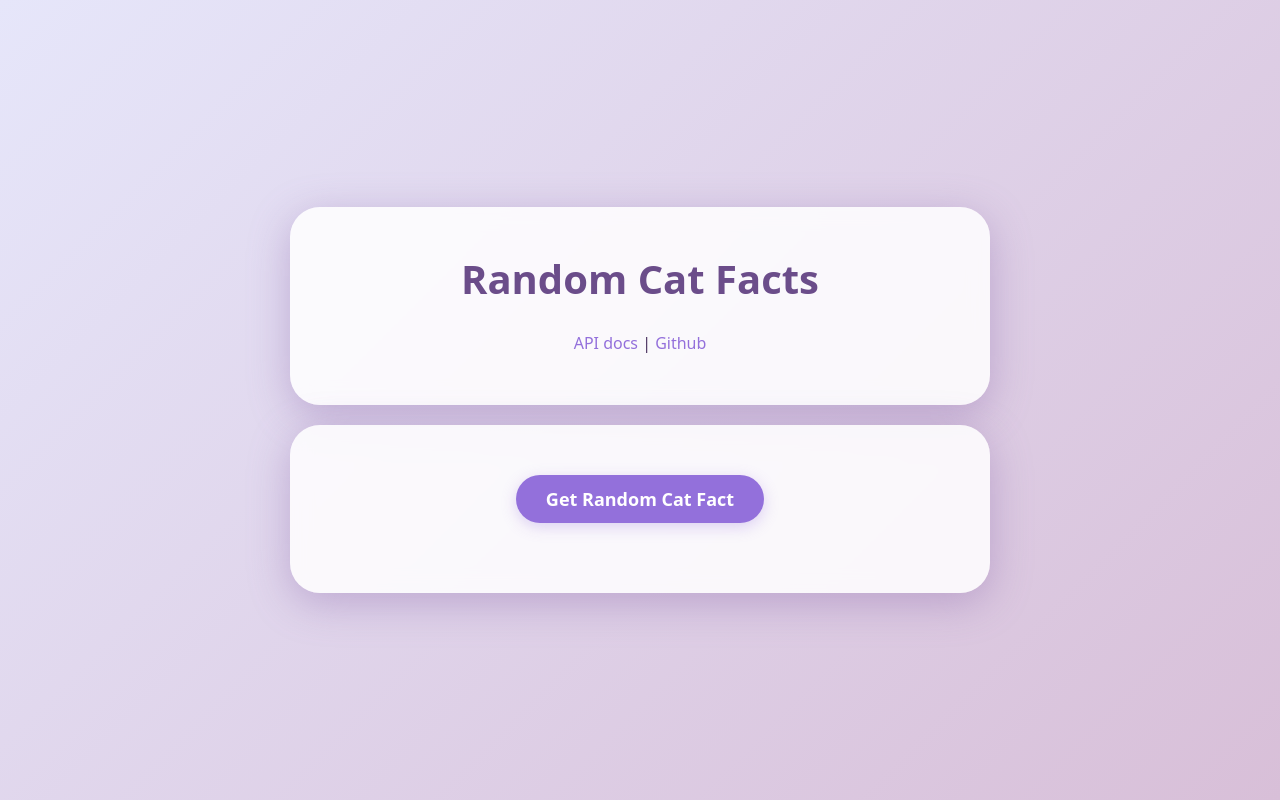
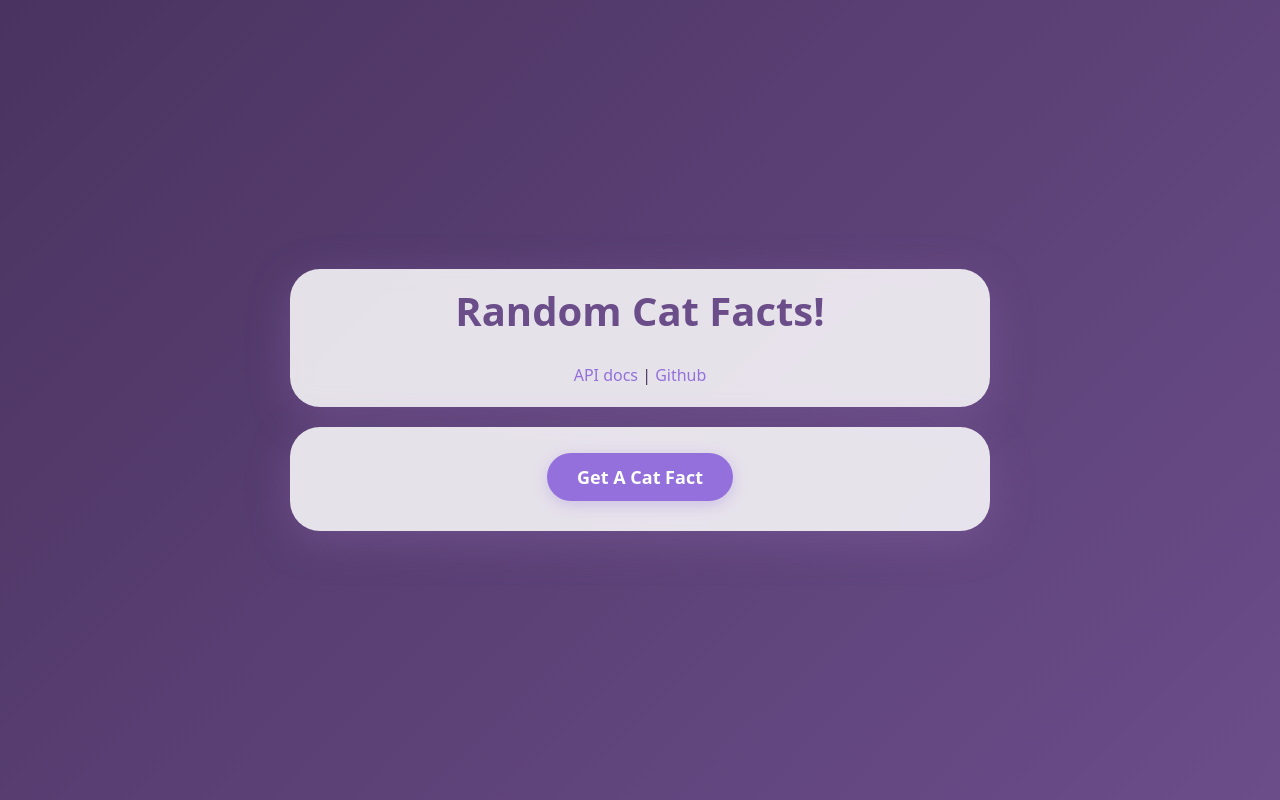
Before and after one commit to kaitbrew/summative-react-with-api, a React (Vite) app in the folder vite-project/: page / in a window 1280 px wide. Built offline with nearby package versions, Linux system fonts and the light colour scheme.

Commit message:
removed dark mode css, adjusted padding, small tweaks

```diff
--- a/vite-project/src/App.css
+++ b/vite-project/src/App.css
@@ -13,7 +13,7 @@
   background-color: rgba(255, 255, 255, 0.85);
   backdrop-filter: blur(10px);
   border-radius: 30px;
-  padding: 50px;
+  padding: 10px 50px;
   box-shadow: 0 10px 40px rgba(138, 103, 171, 0.4);
   width: 700px;
   box-sizing: border-box;
@@ -27,7 +27,7 @@
 
 h1 {
   color: #6b4d8a;
-  margin-bottom: 30px;
+  margin-bottom: 10px;
   font-size: 2.5rem;
 }
 
@@ -68,20 +68,3 @@ h1 {
   line-height: 1.6;
   font-size: 1.1rem;
 }
-
-@media (prefers-color-scheme: dark) {
-  .app-wrapper {
-    background-color: rgba(255, 255, 255, 0.85);
-    color: #4a3360;
-  }
-
-  h1 {
-    color: #6b4d8a;
-  }
-
-  .fact-display {
-    background: linear-gradient(135deg, #f0e6ff 0%, #e6d9f5 100%);
-    color: #4a3360;
-    border: 2px solid #d8bfd8;
-  }
-}
--- a/vite-project/src/App.jsx
+++ b/vite-project/src/App.jsx
@@ -27,14 +27,14 @@ function App() {
             <p>{fact}</p>
           </div>
         )}
-      </div>
+      </div><p>
       <button
         onClick={fetchRandomFact}
         disabled={loading}
         className="cat-fact-button"
       >
-        {loading ? "Loading..." : "Get Random Cat Fact"}
-      </button>
+        {loading ? "Loading..." : "Get A Cat Fact"}
+      </button></p>
     </div>
   );
 }
--- a/vite-project/src/Navbar.css
+++ b/vite-project/src/Navbar.css
@@ -7,13 +7,14 @@
   max-width: 1280px;
   padding: 2rem;
   margin: 0 auto;
+  color: #4a3360;
 }
 
 .navbar-container {
   background-color: rgba(255, 255, 255, 0.85);
   backdrop-filter: blur(10px);
   border-radius: 30px;
-  padding: 50px;
+  padding: 20px 50px;
   box-shadow: 0 10px 40px rgba(138, 103, 171, 0.4);
   width: 700px;
   margin-bottom: 20px;
@@ -33,21 +34,3 @@ h1 {
   font-size: 2.5rem;
   text-align: center;
 }
-
-
-@media (prefers-color-scheme: dark) {
-  .app-wrapper {
-    background-color: rgba(255, 255, 255, 0.85);
-    color: #4a3360;
-  }
-
-  h1 {
-    color: #6b4d8a;
-  }
-
-  .fact-display {
-    background: linear-gradient(135deg, #f0e6ff 0%, #e6d9f5 100%);
-    color: #4a3360;
-    border: 2px solid #d8bfd8;
-  }
-}
--- a/vite-project/src/Navbar.jsx
+++ b/vite-project/src/Navbar.jsx
@@ -3,7 +3,7 @@ import "./Navbar.css";
 function Navbar() {
   return (
     <div className="navbar-container">
-      <h1>Random Cat Facts</h1>
+      <h1>Random Cat Facts!</h1>
       <div className="links"><a href="https://catfact.ninja/">API docs</a> | <a href="https://github.com/kaitbrew">Github</a></div>
     </div>
   );
--- a/vite-project/src/index.css
+++ b/vite-project/src/index.css
@@ -24,7 +24,7 @@ body {
   margin: 0;
   min-width: 320px;
   min-height: 100vh;
-  background: linear-gradient(135deg, #e6e6fa 0%, #d8bfd8 100%);
+    background: linear-gradient(135deg, #4a3360 0%, #6b4d8a 100%);
   display: flex;
   justify-content: center;
   align-items: center;
@@ -37,17 +37,17 @@ h1 {
 
 button {
   border-radius: 8px;
-  border: 1px solid transparent;
   padding: 0.6em 1.2em;
   font-size: 1em;
   font-weight: 500;
   font-family: inherit;
-  background-color: #f8f4fc;
+    background-color: #3a2a4a;
   cursor: pointer;
   transition: border-color 0.25s;
 }
 
 button:hover {
+  transform: translateY(-2px);
   border-color: #9370db;
 }
 
@@ -55,25 +55,3 @@ button:focus,
 button:focus-visible {
   outline: 4px auto #9370db;
 }
-
-@media (prefers-color-scheme: dark) {
-  :root {
-    color: rgba(255, 255, 255, 0.87);
-  }
-
-  body {
-    background: linear-gradient(135deg, #4a3360 0%, #6b4d8a 100%);
-  }
-
-  a {
-    color: #dda0dd;
-  }
-
-  a:hover {
-    color: #e6b3e6;
-  }
-
-  button {
-    background-color: #3a2a4a;
-  }
-}
```
